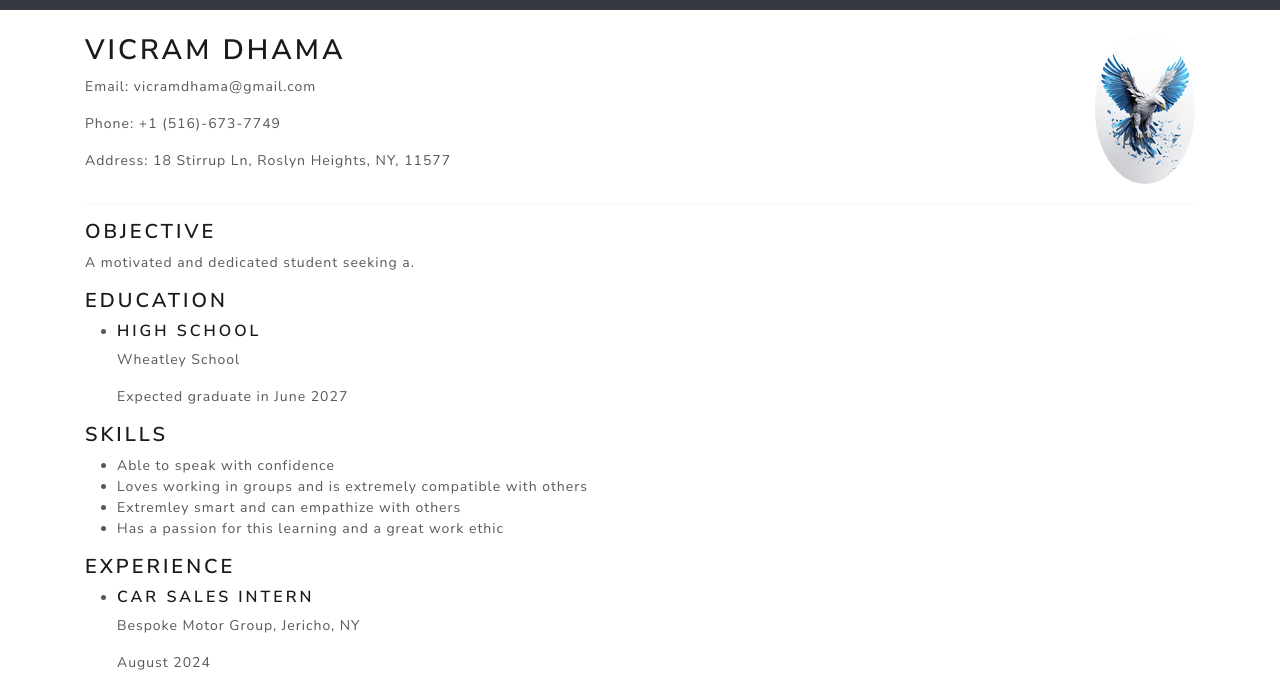
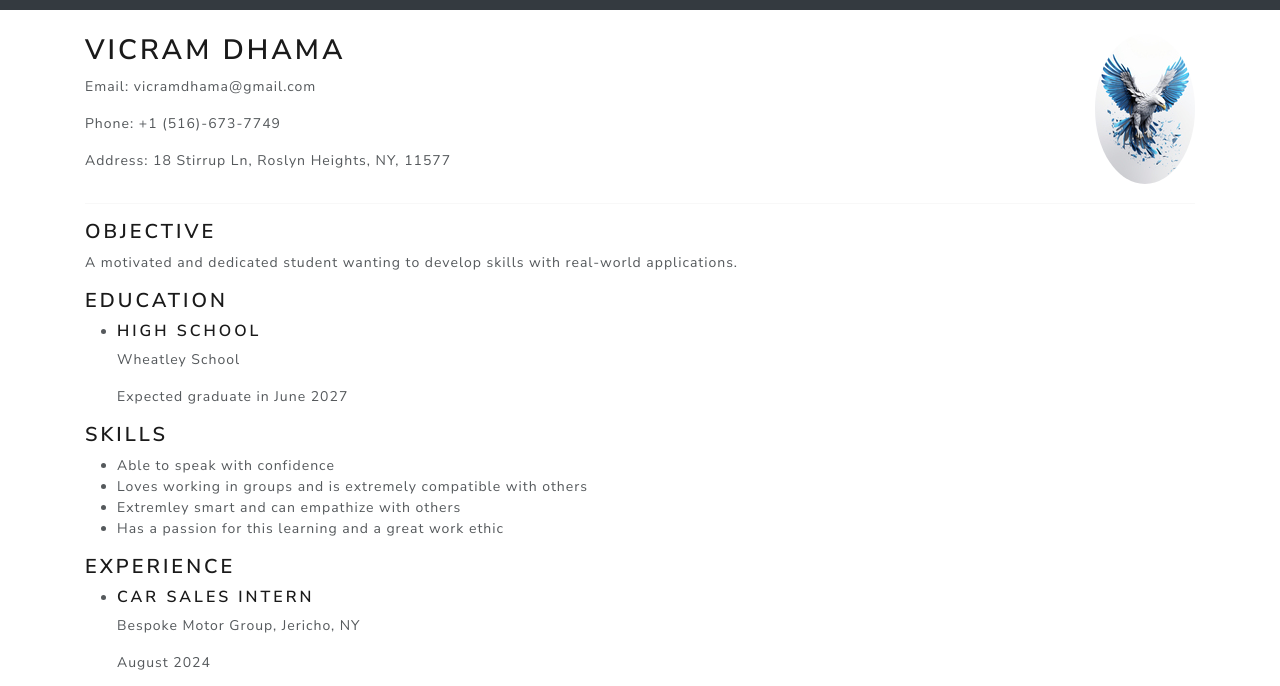
Before and after one commit to vicramD123/vicramD123, a plain HTML site: page index.html in a window 1280 px wide. Shown: the part 79-765 px from the top of the page. Drawn offline with nearby package versions, Linux system fonts and the light colour scheme.

Commit message:
index.html

```diff
--- a/index.html
+++ b/index.html
@@ -53,7 +53,7 @@
 
       <h4>Objective</h4>
       <!-- Objective Statement -->
-      <p>A motivated and dedicated student seeking a.</p>
+      <p>A motivated and dedicated student wanting to develop skills with real-world applications.</p>
 
       <h4>Education</h4>
       <ul>
```
